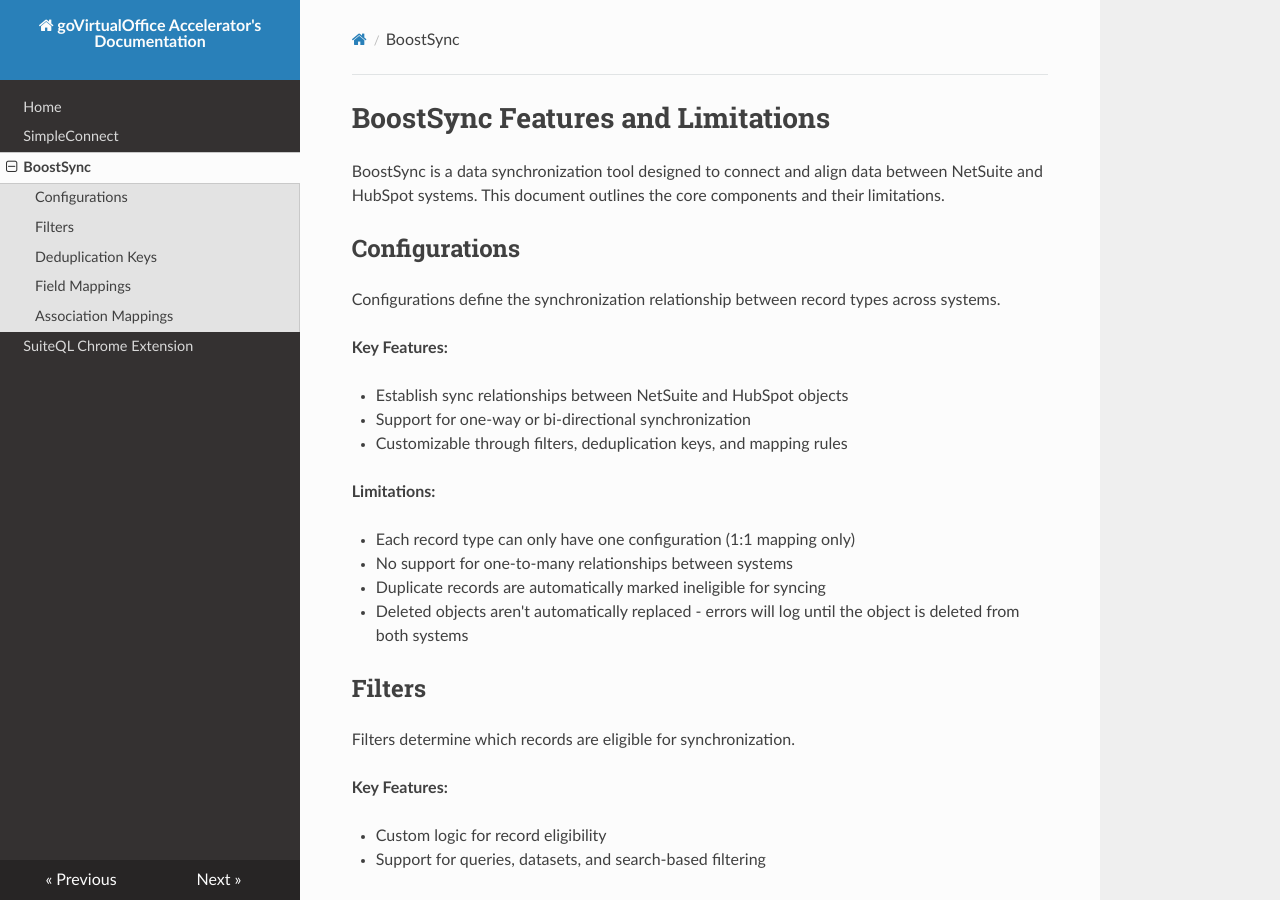
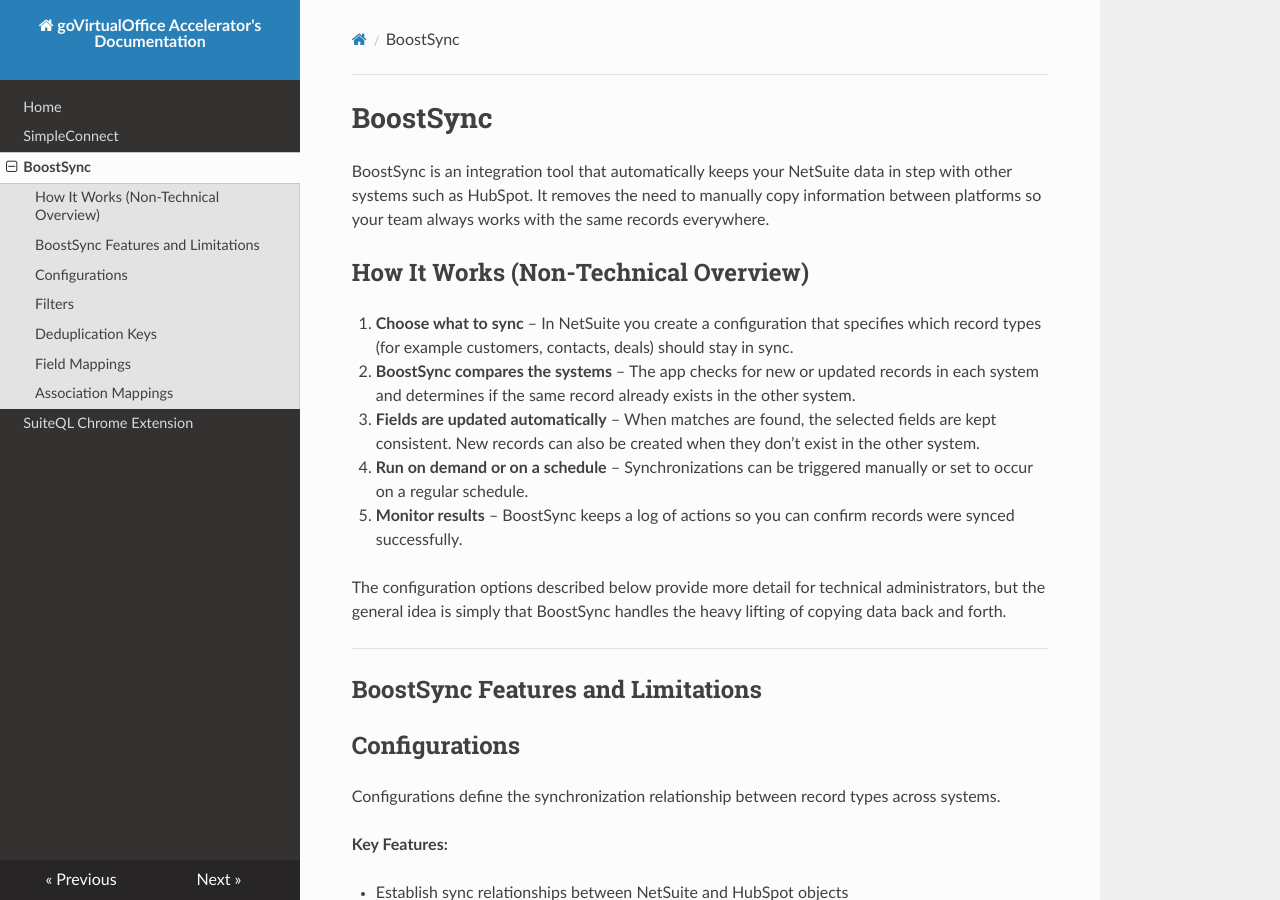
Before and after one commit to jnellis3/goVirtualOffice-App-Docs, an MkDocs documentation site: the page built from docs/boostsync.md, in a window 1280 px wide and 900 px high. Built offline with MkDocs 1.6.1, drawn with Linux system fonts in a browser that asks for light colours; nearby versions of some CDN libraries.

Commit message:
Add non-technical overview for BoostSync

```diff
--- a/docs/boostsync.md
+++ b/docs/boostsync.md
@@ -1,6 +1,20 @@
-# BoostSync Features and Limitations
+# BoostSync
 
-BoostSync is a data synchronization tool designed to connect and align data between NetSuite and HubSpot systems. This document outlines the core components and their limitations.
+BoostSync is an integration tool that automatically keeps your NetSuite data in step with other systems such as HubSpot.  It removes the need to manually copy information between platforms so your team always works with the same records everywhere.
+
+## How It Works (Non-Technical Overview)
+
+1. **Choose what to sync** – In NetSuite you create a configuration that specifies which record types (for example customers, contacts, deals) should stay in sync.
+2. **BoostSync compares the systems** – The app checks for new or updated records in each system and determines if the same record already exists in the other system.
+3. **Fields are updated automatically** – When matches are found, the selected fields are kept consistent. New records can also be created when they don’t exist in the other system.
+4. **Run on demand or on a schedule** – Synchronizations can be triggered manually or set to occur on a regular schedule.
+5. **Monitor results** – BoostSync keeps a log of actions so you can confirm records were synced successfully.
+
+The configuration options described below provide more detail for technical administrators, but the general idea is simply that BoostSync handles the heavy lifting of copying data back and forth.
+
+---
+
+## BoostSync Features and Limitations
 
 ## Configurations
 
```
